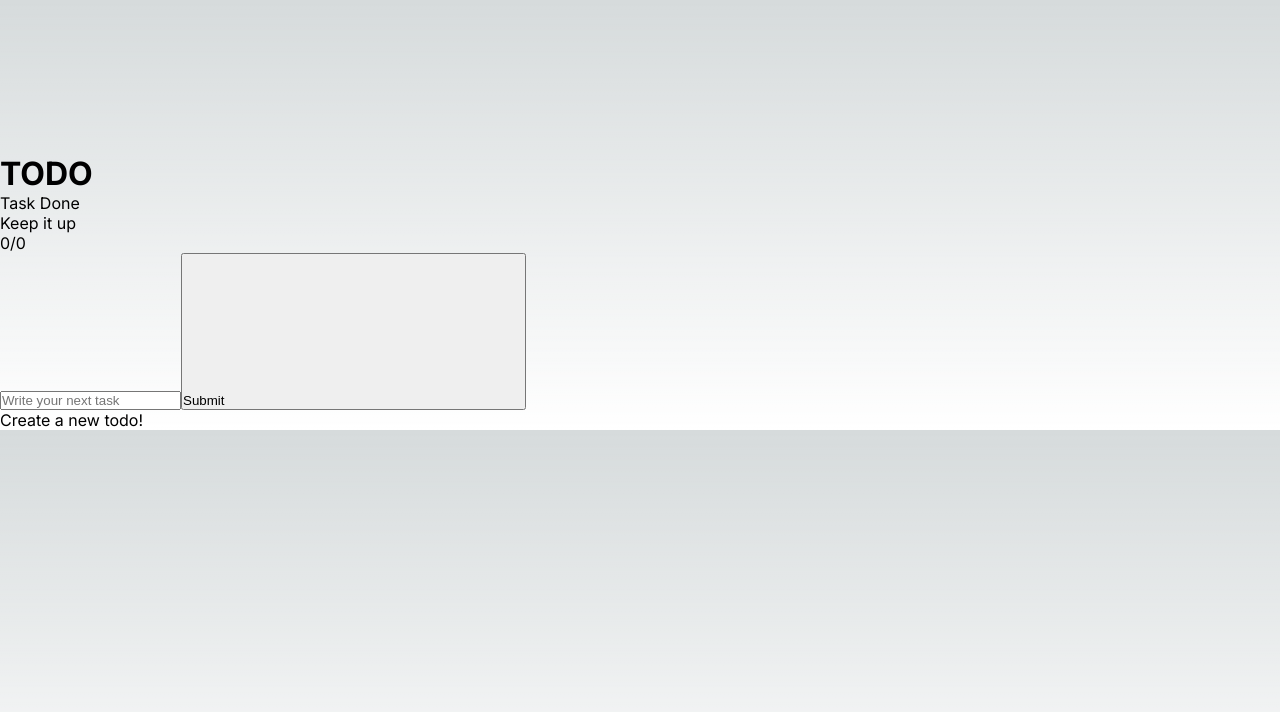
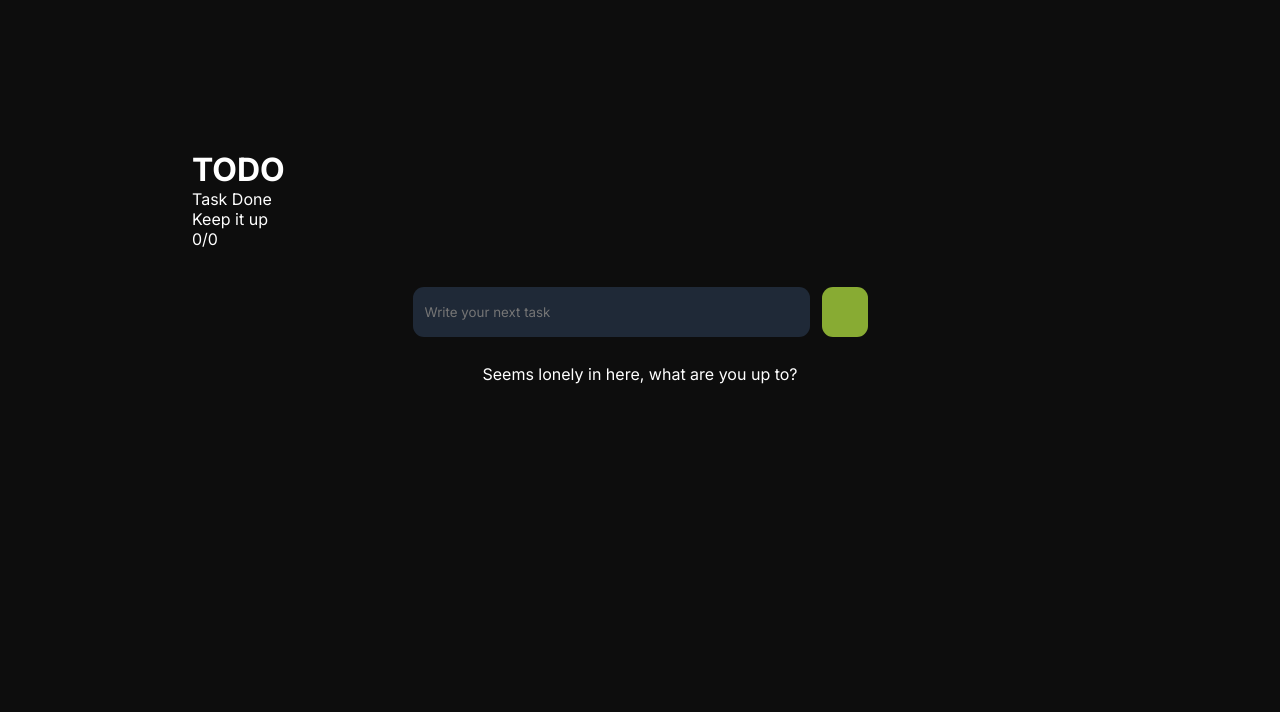
Before and after one commit to WilliamJBH/todo, a Next.js app: page / in a window 1280 px wide. Shown: the top 712 px of the page. Built offline with nearby package versions, Linux system fonts and the light colour scheme.

Commit message:
Styling TODO

```diff
--- a/src/app/globals.css
+++ /dev/null
@@ -1,107 +0,0 @@
-:root {
-  --max-width: 1100px;
-  --border-radius: 12px;
-  --font-mono: ui-monospace, Menlo, Monaco, "Cascadia Mono", "Segoe UI Mono",
-    "Roboto Mono", "Oxygen Mono", "Ubuntu Monospace", "Source Code Pro",
-    "Fira Mono", "Droid Sans Mono", "Courier New", monospace;
-
-  --foreground-rgb: 0, 0, 0;
-  --background-start-rgb: 214, 219, 220;
-  --background-end-rgb: 255, 255, 255;
-
-  --primary-glow: conic-gradient(
-    from 180deg at 50% 50%,
-    #16abff33 0deg,
-    #0885ff33 55deg,
-    #54d6ff33 120deg,
-    #0071ff33 160deg,
-    transparent 360deg
-  );
-  --secondary-glow: radial-gradient(
-    rgba(255, 255, 255, 1),
-    rgba(255, 255, 255, 0)
-  );
-
-  --tile-start-rgb: 239, 245, 249;
-  --tile-end-rgb: 228, 232, 233;
-  --tile-border: conic-gradient(
-    #00000080,
-    #00000040,
-    #00000030,
-    #00000020,
-    #00000010,
-    #00000010,
-    #00000080
-  );
-
-  --callout-rgb: 238, 240, 241;
-  --callout-border-rgb: 172, 175, 176;
-  --card-rgb: 180, 185, 188;
-  --card-border-rgb: 131, 134, 135;
-}
-
-@media (prefers-color-scheme: dark) {
-  :root {
-    --foreground-rgb: 255, 255, 255;
-    --background-start-rgb: 0, 0, 0;
-    --background-end-rgb: 0, 0, 0;
-
-    --primary-glow: radial-gradient(rgba(1, 65, 255, 0.4), rgba(1, 65, 255, 0));
-    --secondary-glow: linear-gradient(
-      to bottom right,
-      rgba(1, 65, 255, 0),
-      rgba(1, 65, 255, 0),
-      rgba(1, 65, 255, 0.3)
-    );
-
-    --tile-start-rgb: 2, 13, 46;
-    --tile-end-rgb: 2, 5, 19;
-    --tile-border: conic-gradient(
-      #ffffff80,
-      #ffffff40,
-      #ffffff30,
-      #ffffff20,
-      #ffffff10,
-      #ffffff10,
-      #ffffff80
-    );
-
-    --callout-rgb: 20, 20, 20;
-    --callout-border-rgb: 108, 108, 108;
-    --card-rgb: 100, 100, 100;
-    --card-border-rgb: 200, 200, 200;
-  }
-}
-
-* {
-  box-sizing: border-box;
-  padding: 0;
-  margin: 0;
-}
-
-html,
-body {
-  max-width: 100vw;
-  overflow-x: hidden;
-}
-
-body {
-  color: rgb(var(--foreground-rgb));
-  background: linear-gradient(
-      to bottom,
-      transparent,
-      rgb(var(--background-end-rgb))
-    )
-    rgb(var(--background-start-rgb));
-}
-
-a {
-  color: inherit;
-  text-decoration: none;
-}
-
-@media (prefers-color-scheme: dark) {
-  html {
-    color-scheme: dark;
-  }
-}
--- a/src/app/layout.js
+++ b/src/app/layout.js
@@ -1,5 +1,5 @@
+import "./styles.css";
 import { Inter } from "next/font/google";
-import "./globals.css";
 
 const inter = Inter({ subsets: ["latin"] });
 
--- a/src/app/page.js
+++ b/src/app/page.js
@@ -3,7 +3,6 @@
 import Header from "@/components/Header";
 import TODOHero from "@/components/TODOHero";
 import TODOList from "@/components/TODOList";
-
 function Home() {
   return (
     <div className="wrapper">
@@ -14,5 +13,4 @@
     </div>
   );
 }
-
 export default Home;
--- /dev/null
+++ b/src/app/styles.css
@@ -0,0 +1,162 @@
+*,
+*::after,
+*::before {
+  padding: 0;
+  margin: 0;
+  font-family: inherit;
+  box-sizing: border-box;
+}
+html,
+body {
+  font-family: sans-serif;
+  background-color: #0d0d0d;
+  color: #fff;
+  display: flex;
+  align-items: center;
+  justify-content: center;
+  width: 100vw;
+}
+button {
+  cursor: pointer;
+}
+.visually-hidden {
+  position: absolute !important;
+  clip: rect(1px, 1px, 1px, 1px);
+  padding: 0 !important;
+  border: 0 !important;
+  height: 1px !important;
+  width: 1px !important;
+  overflow: hidden;
+  white-space: nowrap;
+}
+.text_large {
+  font-size: 32px;
+}
+.text_small {
+  font-size: 24px;
+}
+.wrapper {
+  display: flex;
+  flex-direction: column;
+  width: 70%;
+}
+@media (max-width: 510px) {
+  .wrapper {
+    width: 100%;
+  }
+  header {
+    justify-content: center;
+  }
+}
+header {
+  display: flex;
+  align-items: center;
+  justify-content: flex-start;
+  gap: 12px;
+  padding: 42px;
+}
+.todohero_section {
+  border: 1px solid #c2b39a;
+  display: flex;
+  align-items: center;
+  justify-content: space-around;
+  align-self: center;
+  width: 90%;
+  max-width: 455px;
+  padding: 12px;
+  border-radius: 11px;
+}
+.todohero_section div:last-child {
+  background-color: #88ab33;
+  width: 150px;
+  height: 150px;
+  border-radius: 75px;
+  font-size: 48px;
+  display: flex;
+  align-items: center;
+  justify-content: center;
+  text-align: center;
+}
+.form {
+  align-self: center;
+  width: 97%;
+  max-width: 455px;
+  display: flex;
+  align-items: center;
+  gap: 12px;
+  margin-top: 38px;
+}
+.form label {
+  width: 90%;
+}
+.form input {
+  background-color: #1f2937;
+  color: #fff;
+  width: 100%;
+  height: 50px;
+  outline: none;
+  border: none;
+  border-radius: 11px;
+  padding: 12px;
+}
+.form button {
+  width: 10%;
+  height: 50px;
+  border-radius: 11px;
+  background-color: #88ab33;
+  border: none;
+}
+.todo_list {
+  align-self: center;
+  width: 97%;
+  max-width: 455px;
+  display: flex;
+  flex-direction: column;
+  align-items: center;
+  margin-top: 27px;
+  margin-bottom: 27px;
+  gap: 27px;
+}
+.todo_item,
+.edit-form input {
+  display: flex;
+  justify-content: space-between;
+  align-items: center;
+  height: 70px;
+  width: 100%;
+  max-width: 455px;
+  border: 1px solid #c2b39a;
+  font-size: 16px;
+  background-color: #0d0d0d;
+  color: #fff;
+  padding: 12px;
+}
+.edit-form input {
+  outline: transparent;
+  width: calc(100% - 14px);
+  height: calc(100% - 12px);
+  border: transparent;
+}
+.todo_items_left,
+.todo_items_right {
+  display: flex;
+  align-items: center;
+}
+.todo_items_left {
+  background-color: transparent;
+  border: none;
+  color: #fff;
+  gap: 12px;
+  font-size: 16px;
+}
+.todo_items_right {
+  gap: 4px;
+}
+.todo_items_right button {
+  background-color: transparent;
+  color: #fff;
+  border: none;
+}
+.todo_items_right button svg {
+  fill: #c2b39a;
+}
--- a/src/components/Form.jsx
+++ b/src/components/Form.jsx
@@ -1,11 +1,11 @@
 // This will be the form to write the todo info
-"use client"
+"use client";
 function Form() {
   const handleSubmit = (event) => {
     event.preventDefault();
+    // reset the form
     event.target.reset();
   };
-
   return (
     <form className="form" onSubmit={handleSubmit}>
       <label htmlFor="todo">
--- a/src/components/TODOList.jsx
+++ b/src/components/TODOList.jsx
@@ -5,21 +5,21 @@
       {todos && todos.length > 0 ? (
         todos?.map((item, index) => <Item key={index} item={item} />)
       ) : (
-        <p>Create a new todo!</p>
+        <p>Seems lonely in here, what are you up to?</p>
       )}
     </ol>
   );
 }
-
 export default TODOList;
 
 function Item({ item }) {
   return (
-    <li id="{item?.id}" className="todo_item">
+    <li id={item?.id} className="todo_item">
       <button className="todo_items_left">
         <svg>
           <circle cx="11.998" cy="11.998" fillRule="nonzero" r="9.998" />
         </svg>
+        <p>{item?.title}</p>
       </button>
       <div className="todo_items_right">
         <button>
```
Also changed, not shown: src/app/page.module.css (deleted, +0 -230 lines).
